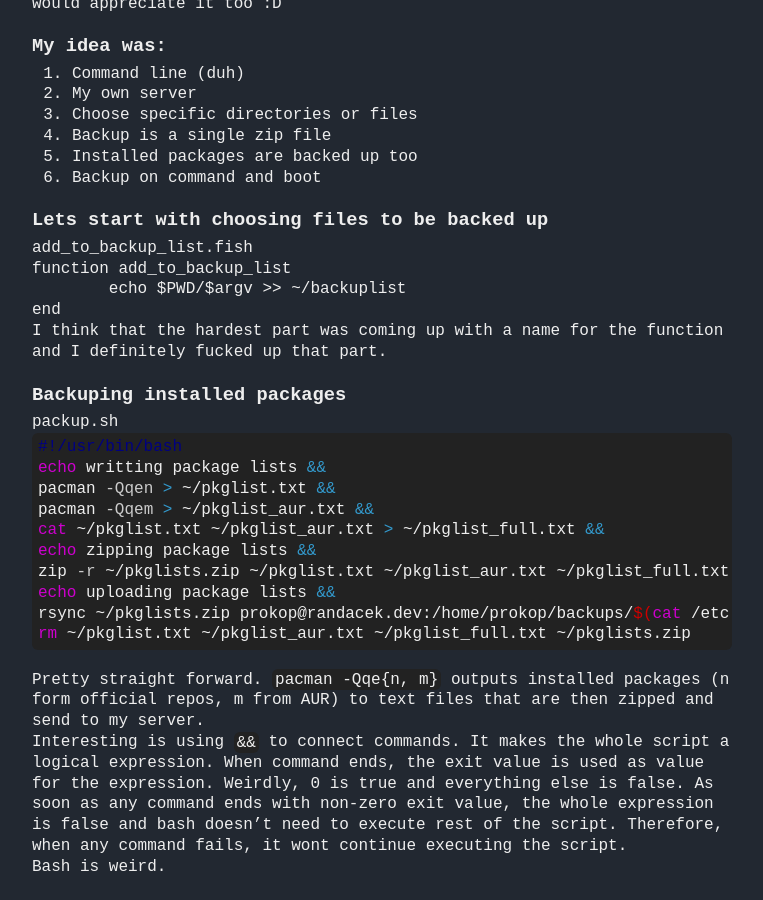
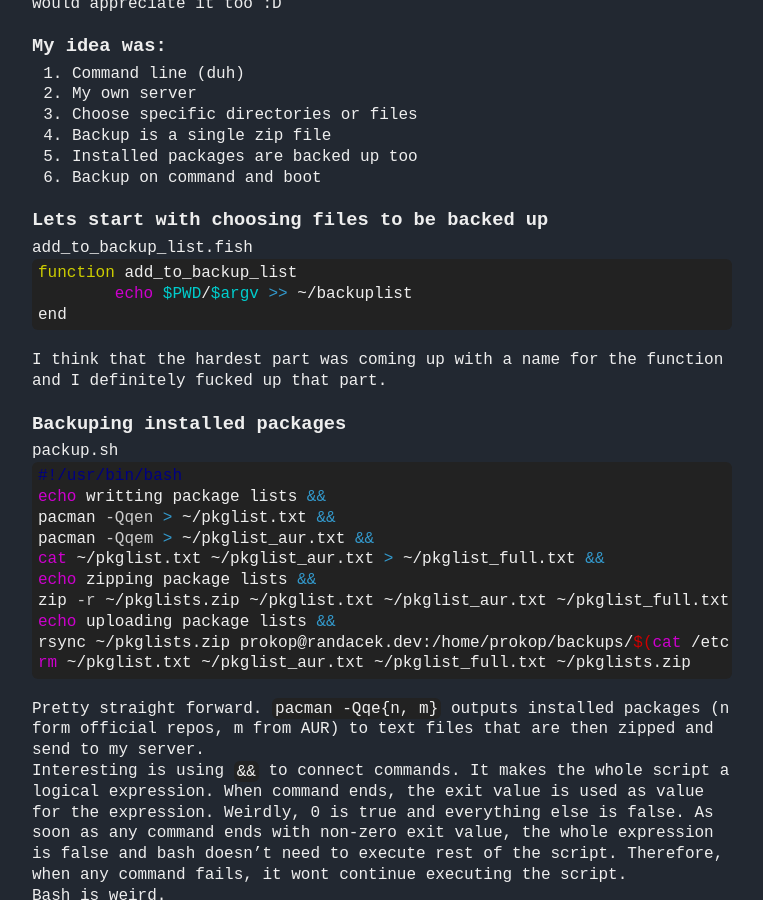
Before and after one commit to ProkopRandacek/randacek.dev, a Jekyll site: the page built from content/stuff/backuping.md, in a window 1280 px wide and 900 px high, scrolled down 377 px. Shown: the whole window, without its empty margins (258-1021 px from the left). Built offline with Jekyll 4.4.1, drawn with Linux system fonts in a browser that asks for light colours.

Commit message:
fish syntax not working

````diff
--- a/content/stuff/backuping.md
+++ b/content/stuff/backuping.md
@@ -21,7 +21,7 @@ I didn't want to use any existing program because I had a specific idea how I wa
 
 ### Lets start with choosing files to be backed up
 add_to_backup_list.fish
-```fish
+```bash
 function add_to_backup_list
 	echo $PWD/$argv >> ~/backuplist
 end
````
